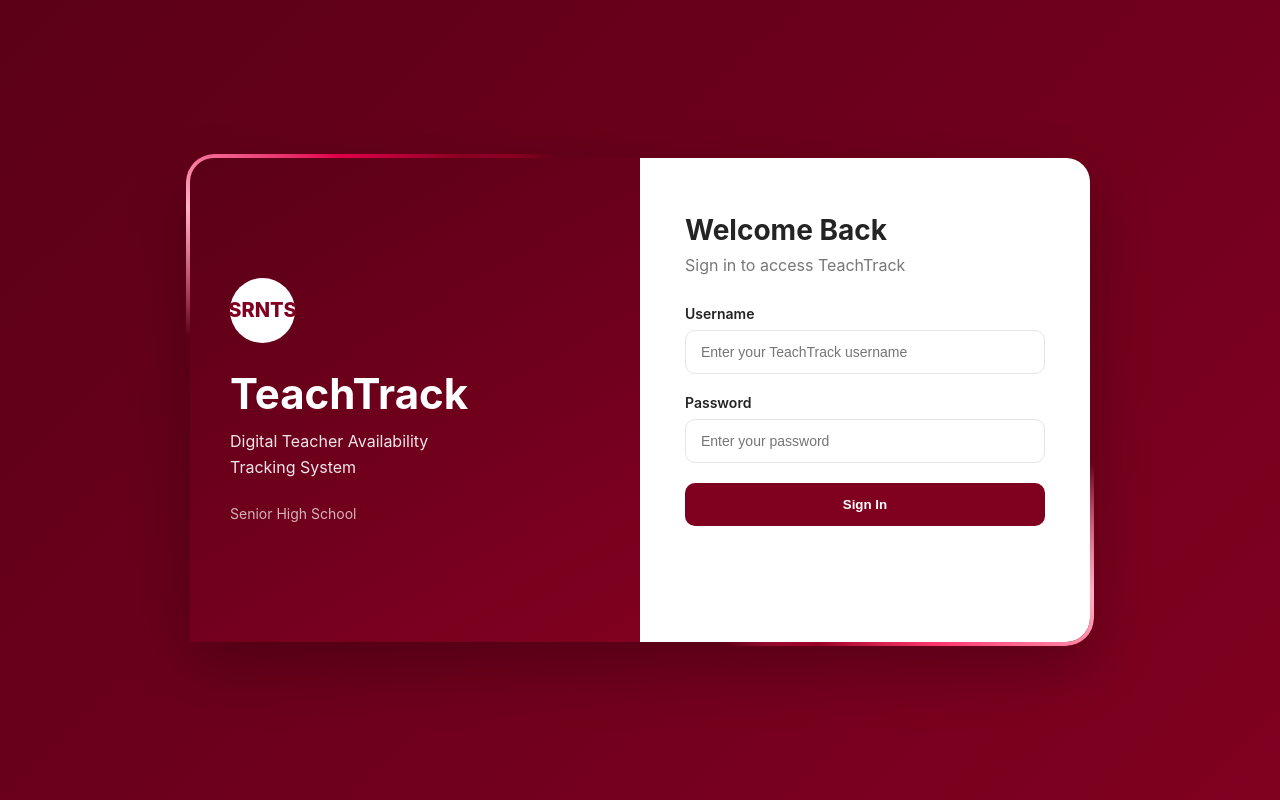
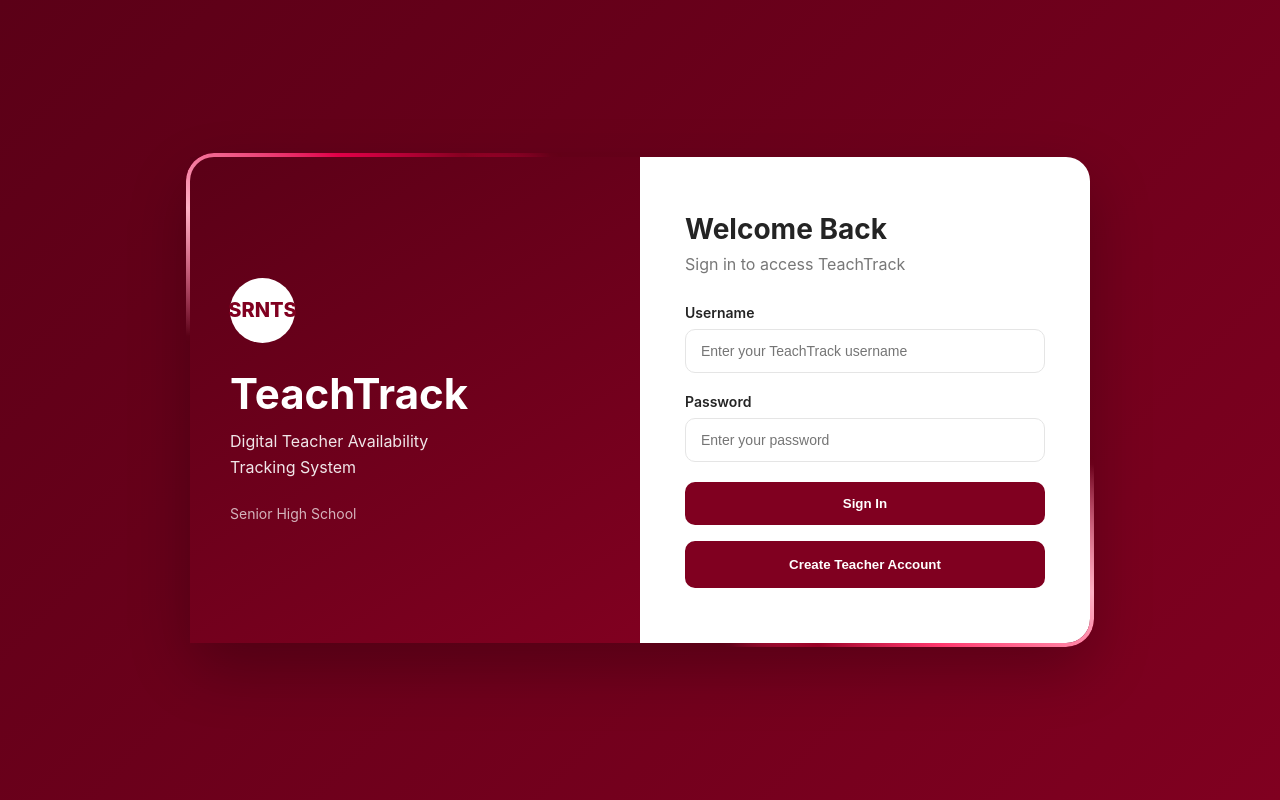
Before and after one commit to TeachTrackOfficial/TeachTrack-Official-, a website with bundled scripts: page TeachTrack/index.html in a window 1280 px wide. Built offline with nearby package versions, Linux system fonts and the light colour scheme.

Commit message:
Update index.html

```diff
--- a/TeachTrack/index.html
+++ b/TeachTrack/index.html
@@ -65,7 +65,13 @@
                 <p id="loginMessage" class="message"></p>
 
             </form>
-            <p style="text-align:center;margin-top:16px"><button type="button" id="showRegister" class="primary-btn" style="width:100%;background:transparent;border:1px solid currentColor">Create Teacher Account</button></p>
+
+<p style="text-align:center;margin-top:16px">
+  <button type="button" id="showRegister" class="primary-btn" style="width:100%;background:#800020;color:#ffffff;border:2px solid #800020;padding:14px;border-radius:10px;font-weight:bold;cursor:pointer;">
+    Create Teacher Account
+  </button>
+</p>
+
             <form id="registerForm" hidden style="margin-top:18px">
               <h2>Create Teacher Account</h2>
               <p class="login-subtitle">Use your real school email and a new password just for TeachTrack. Registration requires school approval.</p>
```
